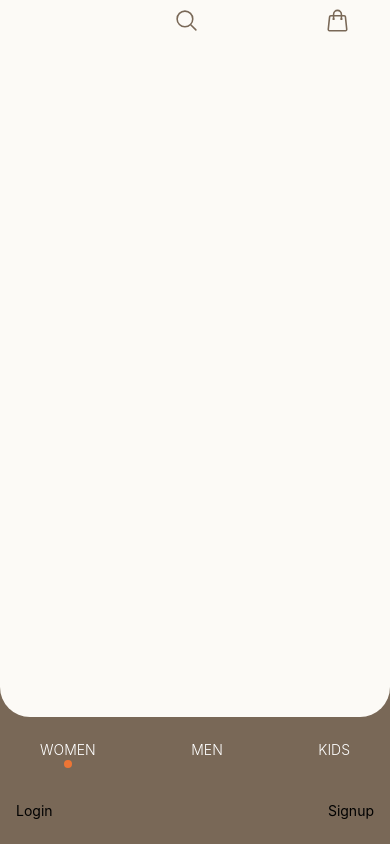
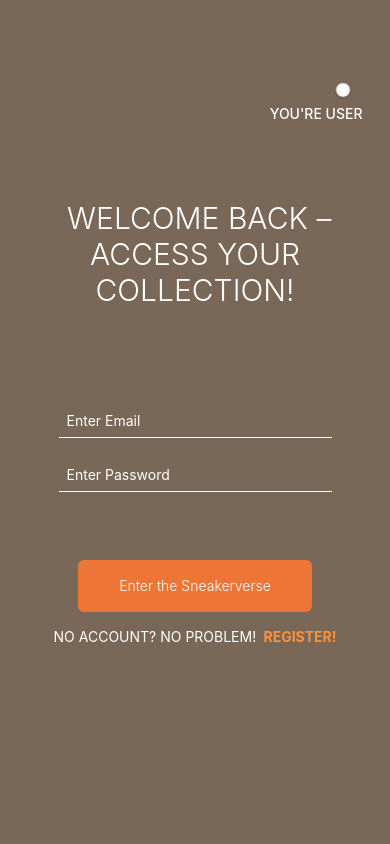
Before and after one commit to briskgaurav/KIKZ, a React Native app: screen /SignupScreen in a window 390 px wide. Built offline with nearby package versions, Linux system fonts and the light colour scheme.

Commit message:
auth Ui Done

```diff
--- a/app/HomeScreen.tsx
+++ b/app/HomeScreen.tsx
@@ -75,7 +75,7 @@ const HomeScreen = () => {
           )}
         </TouchableOpacity>
       </View>
-      <View className='flex flex-row gap-2 justify-between px-4'>
+      {/* <View className='flex flex-row gap-2 justify-between px-4'>
         <TouchableOpacity
         onPress={() => { navigation.navigate('LoginScreen') }} >
           <Text>Login</Text>
@@ -84,7 +84,7 @@ const HomeScreen = () => {
         onPress={() => navigation.navigate('SignupScreen')} >
           <Text>Signup</Text>
         </TouchableOpacity>
-      </View>
+      </View> */}
     </View>
   );
 };
--- a/app/LoginScreen.tsx
+++ b/app/LoginScreen.tsx
@@ -1,56 +1,98 @@
-import { View, Text,TouchableOpacity, Alert } from "react-native";
-import React, { useState } from "react";
-import { TextInput } from "react-native-gesture-handler";
-import { signInWithEmailAndPassword } from "firebase/auth";
-import {auth} from '../firebase'
+import { View, Text, TouchableOpacity, Alert, SafeAreaView, Switch } from 'react-native';
+import React, { useState } from 'react';
+import { TextInput } from 'react-native-gesture-handler';
+import { signInWithEmailAndPassword } from 'firebase/auth';
+import { auth } from '../firebase';
 import { useNavigation } from '@react-navigation/native';
 import type { NativeStackNavigationProp } from '@react-navigation/native-stack';
+import { colors } from 'Utils/Colors';
 
 type RootStackParamList = {
-    MainScreen:undefined;
-}
+  SignupScreen: undefined;
+  HomeScreen: undefined;
+};
 
 export default function LoginScreen() {
-
-    const [email,setEmail] = useState('')
-    const [password,setPassword] = useState('')
+  const [email, setEmail] = useState('');
+  const [password, setPassword] = useState('');
+  const [isAdmin, setIsAdmin] = useState(false);
 
   const navigation = useNavigation<NativeStackNavigationProp<RootStackParamList>>();
 
   const handleLogin = () => {
-      signInWithEmailAndPassword(auth,email,password).then(
-        (userCredential) => {
-          const user = userCredential.user
-          console.log(user)
-          if(user){
-            Alert.alert('Success','User LogIn Successfully')
-            navigation.navigate('MainScreen')
+    if (!isAdmin) {
+      signInWithEmailAndPassword(auth, email, password)
+        .then((userCredential) => {
+          const user = userCredential.user;
+          console.log(user);
+          if (user) {
+            navigation.replace('HomeScreen');
+          }
+        })
+        .catch((error) => {
+          console.log('Error Message during loggedin', error.message);
+        });
+    }
+    if(isAdmin){
+      if(email === 'admin@kikz' && password === '123'){
+        navigation.replace('HomeScreen')
+      }
+      else{
+        alert("Invalid Credentials")
       }
     }
-      ).catch((error) => {
-        const errorCode = error.code
-        const errorMessage = error.message
-        console.log("Error Code During Logged in",errorCode)
-        console.log("Error Message during loggedin",errorMessage)
-      })
-    }
+  };
 
   return (
-    <View className="m-8">
-        <Text>Login</Text>
+    <SafeAreaView
+      style={{ backgroundColor: colors.primary }}
+      className="flex h-screen w-full items-center justify-center">
+      <View className="absolute right-5 top-20  flex items-end gap-1">
+        <Switch
+        className='scale-[.7]'
+          value={isAdmin}
+          ios_backgroundColor={'lightgrey'}
+          onValueChange={() => setIsAdmin((prev) => !prev)}
+          thumbColor={colors.white}
+          trackColor={{ true: colors.secondary }}
+        />
+        <Text className={`uppercase text-sm font-medium ${isAdmin ? 'text-orange-400' : 'text-white'}`}> {isAdmin ? "You're Admin" : "You're User "} </Text>
+      </View>
+      <Text className="mb-24 w-[90%] text-center text-3xl font-light uppercase text-white">
+        {' '}
+        Welcome Back – Access Your Collection!
+      </Text>
+      <View className="mb-5 w-[70%] border-b border-white p-2 font-thin text-white">
         <TextInput
+          className="text-white"
+          placeholderTextColor={'white'}
           placeholder="Enter Email"
           value={email}
-        onChangeText={setEmail} />
+          onChangeText={setEmail}
+        />
+      </View>
 
+      <View className="mb-5 w-[70%] border-b border-white p-2 font-thin text-white">
         <TextInput
+          className="text-white"
+          placeholderTextColor={'white'}
           placeholder="Enter Password"
           value={password}
-        onChangeText={setPassword} />
+          onChangeText={setPassword}
+        />
+      </View>
 
-        <TouchableOpacity onPress={handleLogin}>
-              <Text>Login</Text>
+      <TouchableOpacity className="mb-4 mt-12 w-[60%]" onPress={handleLogin}>
+        <Text className="rounded-md  bg-[#ED7535] px-8 py-4 text-center text-sm  font-light text-white  ">
+          Enter the Sneakerverse
+        </Text>
       </TouchableOpacity>
-    </View>
+
+      <TouchableOpacity onPress={() => navigation.navigate('SignupScreen')}>
+        <Text className="w-full uppercase text-white ">
+          No Account? No Problem! <Text className="font-bold text-orange-400 "> Register!</Text>
+        </Text>
+      </TouchableOpacity>
+    </SafeAreaView>
   );
 }
--- a/app/SignupScreen.tsx
+++ b/app/SignupScreen.tsx
@@ -1,104 +1,114 @@
-import { useState } from "react";
-import { View, Text,TouchableOpacity, Alert } from "react-native";
-import { TextInput } from "react-native-gesture-handler";
-import {auth} from '../firebase'
-import {createUserWithEmailAndPassword, updateProfile } from "firebase/auth";
+import { useState } from 'react';
+import { View, Text, TouchableOpacity, Alert, SafeAreaView } from 'react-native';
+import { TextInput } from 'react-native-gesture-handler';
+import { auth } from '../firebase';
+import { createUserWithEmailAndPassword, updateProfile } from 'firebase/auth';
 import { useNavigation } from '@react-navigation/native';
 import type { NativeStackNavigationProp } from '@react-navigation/native-stack';
-
-
+import { colors } from 'Utils/Colors';
+import { ArrowLeftCircleIcon, BackwardIcon, ChevronLeftIcon, HeartIcon } from 'react-native-heroicons/outline';
 
 type RootStackParamList = {
-  LoginScreen:undefined;
-}
+  LoginScreen: undefined;
+};
 
 export default function SignupScreen() {
-
-    const [name,setName] = useState('')
-    const [email,setEmail] = useState('')
-    const [number,setNumber] = useState('')
-    const [password,setPassword] = useState('')
-    const [confirmPassword,setConfirmPassword] = useState('')
+  const [name, setName] = useState('');
+  const [email, setEmail] = useState('');
+  const [password, setPassword] = useState('');
 
   const navigation = useNavigation<NativeStackNavigationProp<RootStackParamList>>();
 
-
   const handleSignup = async () => {
-        if(!name || !email || !number || !password || !confirmPassword){
-            Alert.alert('Error','Please Fill all fields')
-            return ;
+    if (!name || !email || !password) {
+      Alert.alert('Error', 'Please Fill all fields');
+      return;
     }
 
-        if(confirmPassword !== password){
-            Alert.alert('Error','Password Mismatch')
-            return ;
-        }
+    createUserWithEmailAndPassword(auth, email, password)
+      .then((userCredentials) => {
+        const user = userCredentials.user;
 
-        console.log(email,password,confirmPassword,name,number)
+        updateProfile(user, {
+          displayName: name,
+        })
+          .then()
+          .catch();
 
-        createUserWithEmailAndPassword(auth,email,password).then(
-          (userCredentials) => {
-            const user = userCredentials.user
-
-            updateProfile(user,{
-              displayName:name,
-            }).then()
-              .catch()
-
-            console.log("DETAILS::::::::::::",user.displayName)
-            Alert.alert("User Registered Sucessfully")
-            navigation.navigate('LoginScreen')
+        // console.log("DETAILS::::::::::::",user.displayName)
+        navigation.navigate('LoginScreen');
       })
       .catch((error) => {
-            const errorCode = error.code
-            const errorMessage = error.message
-            console.log("Error code",errorCode)
-            console.log("Error Message",errorMessage)
-          })
-    }
-
-    const handleGoogleSignIn = () => {
-
+        const errorCode = error.code;
+        const errorMessage = error.message;
+        console.log('Error code', errorCode);
+        console.log('Error Message', errorMessage);
+      });
+    setName('');
+    setPassword('');
+    setEmail('');
   };
 
+  const handleGoogleSignIn = () => {};
 
   return (
-    <View className="pt-5">
-        <Text> Signup Form </Text>
+    <SafeAreaView
+      style={{ backgroundColor: colors.primary }}
+      className="flex h-screen w-full items-center justify-center">
+      <TouchableOpacity onPress={()=>navigation.goBack()} className="absolute top-20 left-5 ">
+        <ChevronLeftIcon color={colors.white} />
+      </TouchableOpacity>
+      <Text className="mb-24 w-[85%] text-center text-3xl font-light uppercase text-white">
+        {' '}
+        Step Into Style – Create Your user Account Today!{' '}
+      </Text>
+      <View className="mb-5 w-[70%] border-b border-white p-2 font-thin text-white">
         <TextInput
+          placeholderTextColor={'white'}
+          className=" text-white"
           placeholder="Enter Name"
           value={name}
-       onChangeText={setName} />
+          onChangeText={setName}
+        />
+      </View>
 
+      <View className="mb-5 w-[70%] border-b border-white p-2 font-thin text-white">
         <TextInput
+          placeholderTextColor={'white'}
+          className="text-white"
           placeholder="Enter Email"
           value={email}
-       onChangeText={setEmail} />
-
+          onChangeText={setEmail}
+        />
+      </View>
+      <View className="mb-5 w-[70%] border-b border-white p-2 font-thin text-white">
         <TextInput
-       placeholder="Enter number"
-       value={number}
-       onChangeText={setNumber} />
-
-    <TextInput
+          className="text-white"
+          placeholderTextColor={'white'}
           placeholder="Enter password"
           value={password}
-       onChangeText={setPassword} />
-
-    <TextInput
-       placeholder="Enter confirm Password"
-       value={confirmPassword}
-       onChangeText={setConfirmPassword} />
-
-    <TouchableOpacity
-    onPress={handleSignup} >
-        <Text className="bg-red-500 text-white "> Sign up </Text>
+          onChangeText={setPassword}
+        />
+      </View>
+      <View className="mb-5 flex w-full items-center justify-center gap-4">
+        <TouchableOpacity className="mt-20 w-[60%] " onPress={handleSignup}>
+          <Text className="rounded-md  bg-[#ED7535] px-8 py-4 text-center text-sm  font-light text-white  ">
+            Your Next Pair Is Waiting – Log In!
+          </Text>
         </TouchableOpacity>
 
-    <TouchableOpacity
-    onPress={handleGoogleSignIn} >
-       <Text className="bg-blue-500 text-white"> Sign up with Google </Text>
+        <TouchableOpacity onPress={handleGoogleSignIn} className="w-[60%]">
+          <Text className="rounded-md bg-sky-400 px-8 py-4 text-center text-sm  font-light text-white  ">
+            {' '}
+            Sign up with Google{' '}
+          </Text>
         </TouchableOpacity>
       </View>
+      <TouchableOpacity onPress={() => navigation.replace('LoginScreen')}>
+        <Text className="w-full uppercase text-white ">
+          Already a Member? <Text className="font-bold text-orange-400 "> Log In NOW!</Text>
+        </Text>
+      </TouchableOpacity>
+    </SafeAreaView>
   );
 }
--- a/app/SplashScreen.tsx
+++ b/app/SplashScreen.tsx
@@ -6,7 +6,7 @@ import { useNavigation } from '@react-navigation/native';
 import type { NativeStackNavigationProp } from '@react-navigation/native-stack';
 
 type RootStackParamList = {
-  HomeScreen: undefined;
+  LoginScreen: undefined;
 };
 
 const SplashScreen = () => {
@@ -15,7 +15,7 @@ const SplashScreen = () => {
     setTimeout(() => {
       navigation.reset({
         index: 0,
-        routes: [{ name: 'HomeScreen' }],
+        routes: [{ name: 'LoginScreen' }],
       })
     }, 2000);
   }, [navigation]);
--- a/components/Header.tsx
+++ b/components/Header.tsx
@@ -32,7 +32,7 @@ const Header = () => {
           <ShoppingBagIcon size={25} color={colors.primary} />
         </TouchableOpacity>
       </View>
-      {visible && <CartModal toggleModal={toggleModal} cartItems={[]} /> }
+      {/* {visible && <CartModal toggleModal={toggleModal} cartItems={[]} /> } */}
     </SafeAreaView>
   );
 };
--- a/tailwind.config.js
+++ b/tailwind.config.js
@@ -4,7 +4,11 @@ module.exports = {
 
   presets: [require('nativewind/preset')],
   theme: {
-    extend: {},
+    extend: {
+      clipPath: {
+        'cut-corner': 'polygon(0% 0%, 100% 0%, 100% 100%, 0% 80%)',
+      },
+    },
   },
   plugins: [],
 };
```
Lines whose indentation alone changed are shown as unchanged.
